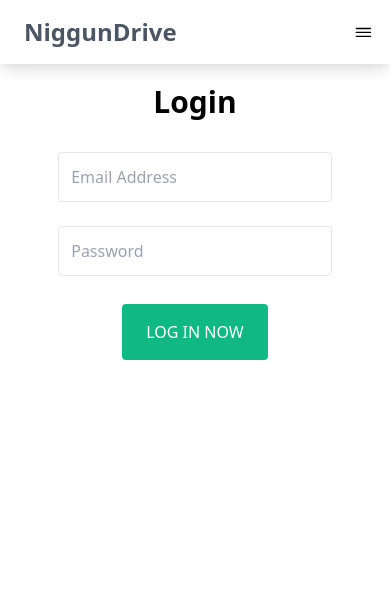
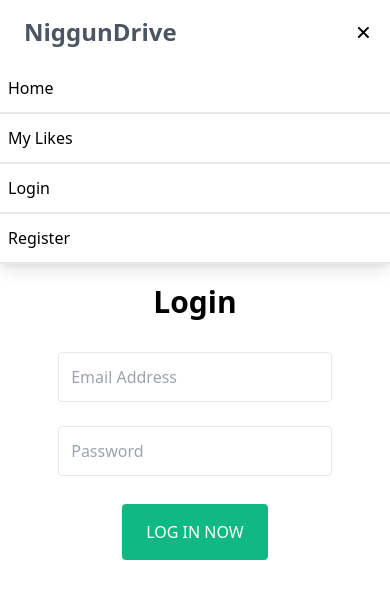
Before and after one commit to Shriever/NiggunDrive, a Next.js app in the folder web/: page /login in a window 390 px wide. Both pictures are taken after a click on the element 363 px from the left and 32 px from the top of the page. Shown: the top 598 px of the page. Built offline with nearby package versions, Linux system fonts and the light colour scheme; no server answers.

Commit message:
added mobile navbar

```diff
--- /dev/null
+++ b/web/components/MobileNavItem.tsx
@@ -0,0 +1,33 @@
+import React from 'react';
+import Link from 'next/link';
+import { useApolloClient } from '@apollo/client';
+import { LogoutMutationFn } from '../generated/graphql';
+
+type Props = {
+  link: string;
+  logout: LogoutMutationFn;
+};
+
+const MobileNavItem: React.FC<Props> = ({ children, link, logout }) => {
+  const apolloClient = useApolloClient();
+  if (link === '_logout') {
+    return (
+      <div
+        className='cursor-pointer border-b-2 py-3 pl-2'
+        onClick={async () => {
+          await logout();
+          await apolloClient.resetStore();
+        }}
+      >
+        Logout
+      </div>
+    );
+  }
+  return (
+    <div className='cursor-pointer border-b-2 py-3 pl-2'>
+      <Link href={link}>{children}</Link>
+    </div>
+  );
+};
+
+export default MobileNavItem;
--- a/web/components/Navbar.tsx
+++ b/web/components/Navbar.tsx
@@ -1,15 +1,53 @@
-import React from 'react';
+import React, { useEffect, useState } from 'react';
 import Link from 'next/link';
-import { IoMenuOutline } from 'react-icons/io5';
+import { IoClose, IoMenuOutline } from 'react-icons/io5';
 import { useLogoutMutation, useMeQuery } from '../generated/graphql';
 import { useApolloClient } from '@apollo/client';
+import MobileNavItem from './MobileNavItem';
+
+type MobileNavItemType = { link: string; title: string };
+const mobileNavItems: MobileNavItemType[] = [
+  { link: '/', title: 'Home' },
+  { link: '/liked-posts', title: 'My Likes' },
+];
 
 const Navbar = () => {
-  const { data } = useMeQuery();
+  const [mobileNavItems, setMobileNavItems] = useState<MobileNavItemType[]>([
+    { link: '/', title: 'Home' },
+    { link: '/liked-posts', title: 'My Likes' },
+  ]);
+  const [showNavbar, setShowNavbar] = useState(false);
+  const { data, loading } = useMeQuery();
   const [logout] = useLogoutMutation();
   const apolloClient = useApolloClient();
 
   const loggedIn = !!data?.me;
+
+  useEffect(() => {
+    if (loggedIn) {
+      const newNavItems = [
+        { link: '/', title: 'Home' },
+        { link: '/liked-posts', title: 'My Likes' },
+      ];
+
+      newNavItems.push({ link: '/upload', title: 'Upload' });
+      newNavItems.push({ link: '_logout', title: 'Logout' });
+      setMobileNavItems(newNavItems);
+    } else {
+      const newNavItems = [
+        { link: '/', title: 'Home' },
+        { link: '/liked-posts', title: 'My Likes' },
+      ];
+
+      newNavItems.push({ link: '/login', title: 'Login' });
+      newNavItems.push({ link: '/register', title: 'Register' });
+      setMobileNavItems(newNavItems);
+    }
+  }, [loggedIn]);
+
+  if (loading) {
+    return <div>loading</div>;
+  }
 
   return (
     <nav className='bg-white shadow-lg'>
@@ -68,10 +106,31 @@ const Navbar = () => {
               </a>
             </Link>
           </div>
-          <div className='md:hidden flex items-center cursor-pointer'>
-            <IoMenuOutline size='1.3em' />
+          <div
+            onClick={() => setShowNavbar(!showNavbar)}
+            className='md:hidden flex items-center cursor-pointer'
+          >
+            {showNavbar ? (
+              <IoClose size='1.3em' />
+            ) : (
+              <IoMenuOutline size='1.3em' />
+            )}
           </div>
         </div>
+      </div>
+      <div className='md:hidden'>
+        {showNavbar
+          ? mobileNavItems.map((item, idx) => {
+              return (
+                <MobileNavItem key={idx} link={item.link} logout={logout}>
+                  {item.title}
+                </MobileNavItem>
+              );
+            })
+          : null}
+        {loggedIn && showNavbar ? (
+          <div className='py-3 pl-2 border-b-2'>{data.me?.email}</div>
+        ) : null}
       </div>
     </nav>
   );
```
